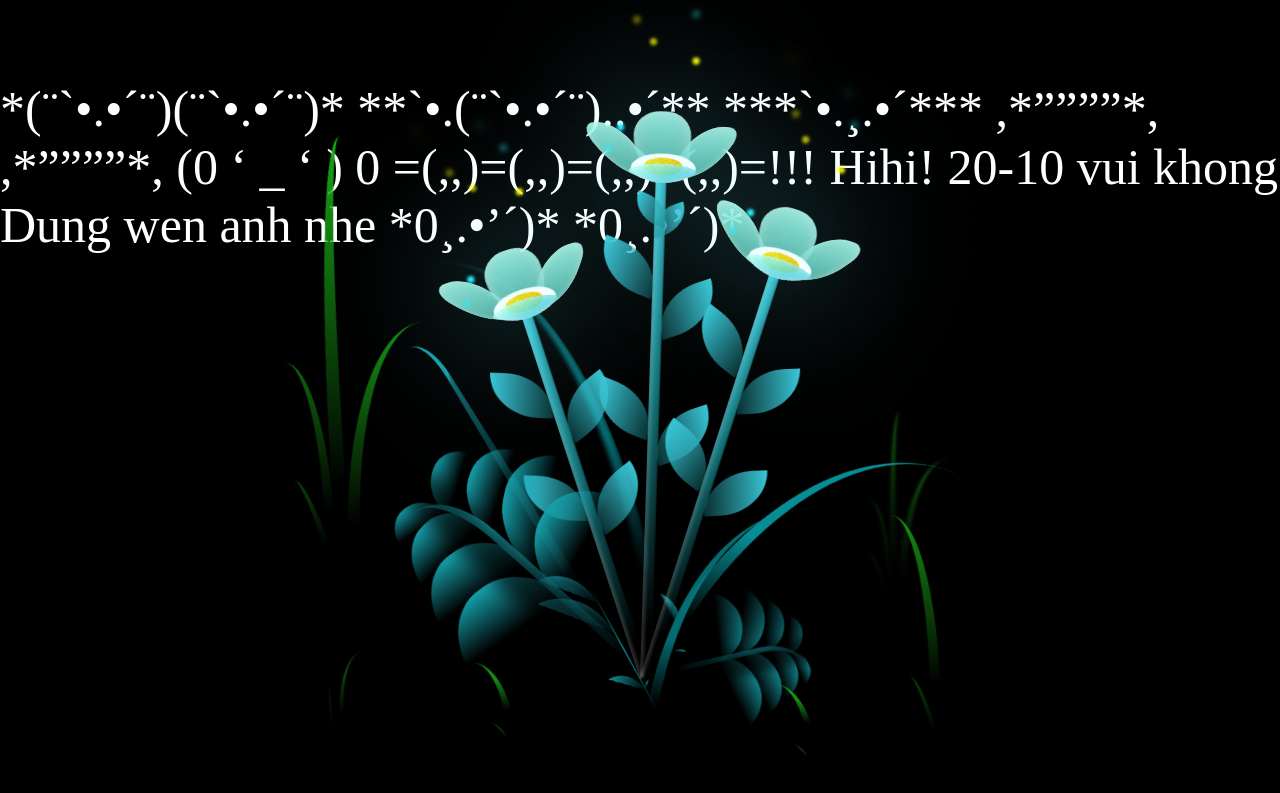
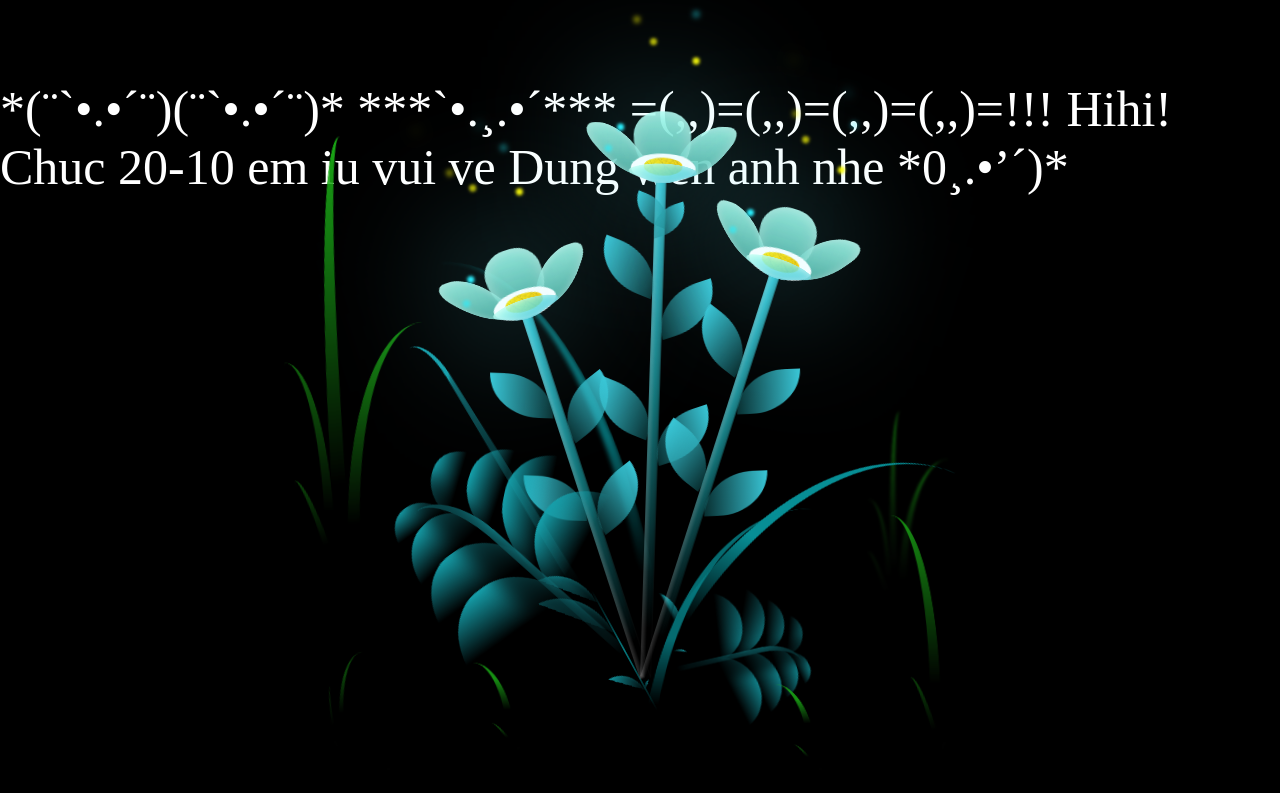
Before and after one commit to huuduy8203/happy-woman-day-20-10, a plain HTML site: page index.html in a window 1280 px wide. Drawn offline with Linux system fonts and the light colour scheme.

Commit message:
Update index.html

```diff
--- a/index.html
+++ b/index.html
@@ -11,14 +11,10 @@
 <body class="not-loaded">
     <div class="night"></div>
     <div class="happy-woman-day">*(¨`•.•´¨)(¨`•.•´¨)*
-**`•.(¨`•.•´¨)..•´**
 ***`•.¸.•´***
-,*””””*, ,*””””*,
-(0 ‘ _ ‘ ) 0
 =(,,)=(,,)=(,,)=(,,)=!!!
-Hihi! 20-10 vui khong
+Hihi! Chuc 20-10 em iu vui ve
 Dung wen anh nhe
-*0¸.•’´)*
 *0¸.•’´)*</div>
     <div class="flowers">
       <div class="flower flower--1">
```
